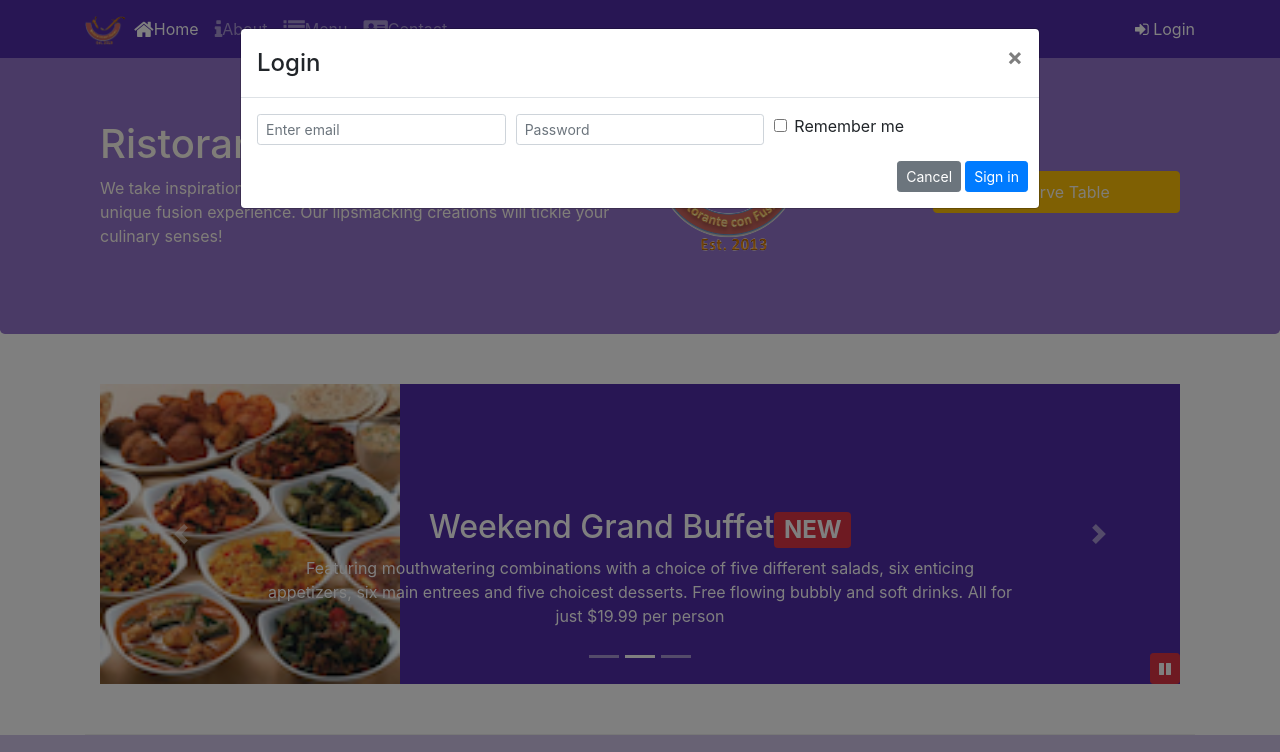
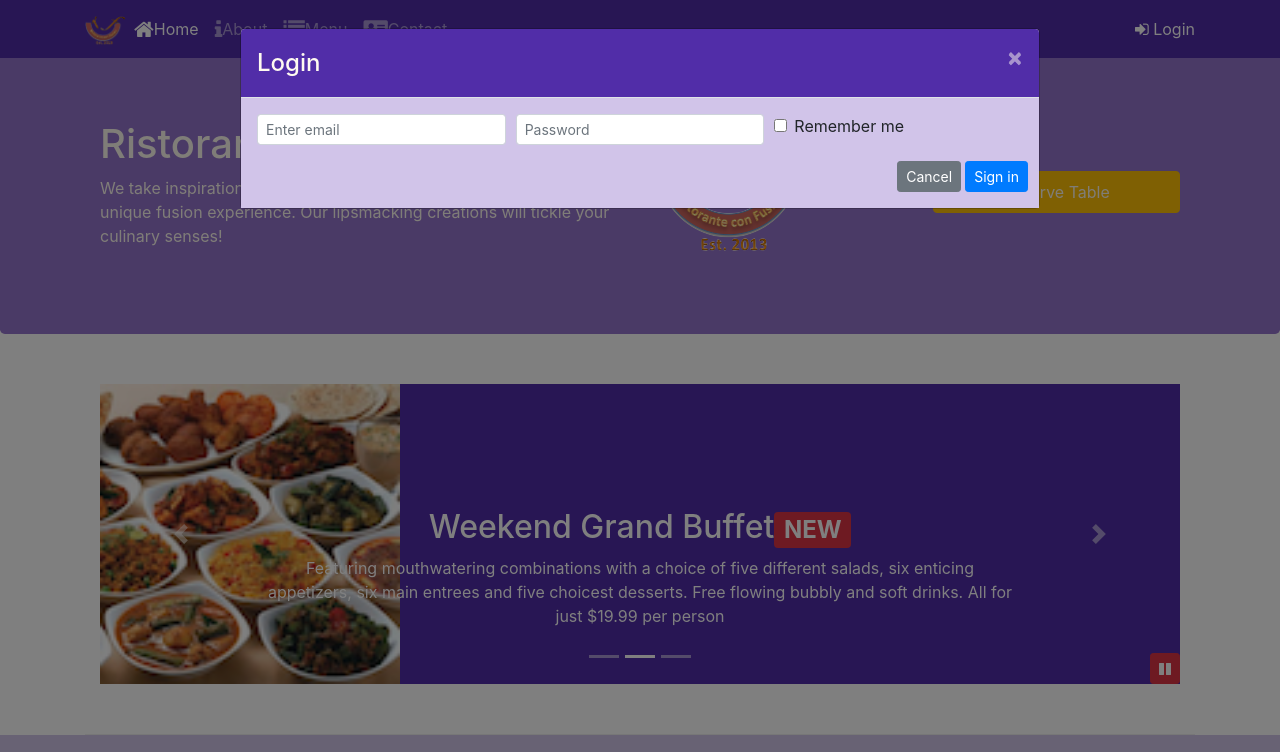
Before and after one commit to andhinisantoso/Bootstrap4, a website: page index.html in a window 1280 px wide. Both pictures are taken after a click on the link "Login". Shown: the top 752 px of the page. Drawn offline with nearby package versions, Linux system fonts and the light colour scheme; files that its build step writes are made by us from their sources.

Commit message:
Assignment 4 Benar

```diff
--- a/css/style.scss
+++ b/css/style.scss
@@ -65,6 +65,20 @@ body {
     }
 }
 
+.modal {
+    .modal-body {
+        background: $background-pale;
+    }
+    .modal-header {
+        background-color: $background-dark;
+        color: floralwhite;
+        font-weight: bold;
+    }
+    .close {
+        color: floralwhite;
+    }
+}
+
 #carouselButton {
     right: 0px;
     position: absolute;
--- a/index.html
+++ b/index.html
@@ -387,8 +387,17 @@
                         $('#carouselButton').children('span').addClass('fa-pause');
                     }
                 });
-            })
+
+                $('#loginModalToggle').click(function() {
+                    $('#loginModal').modal('toggle');
+                });
+
+                $('#reserveModalToggle').click(function() {
+                    $('#reserveModal').modal('toggle');
+                });
+            });
         </script>
+
 </body>
 
 </html>
```
Also changed, not shown: js/scripts.js (added).
